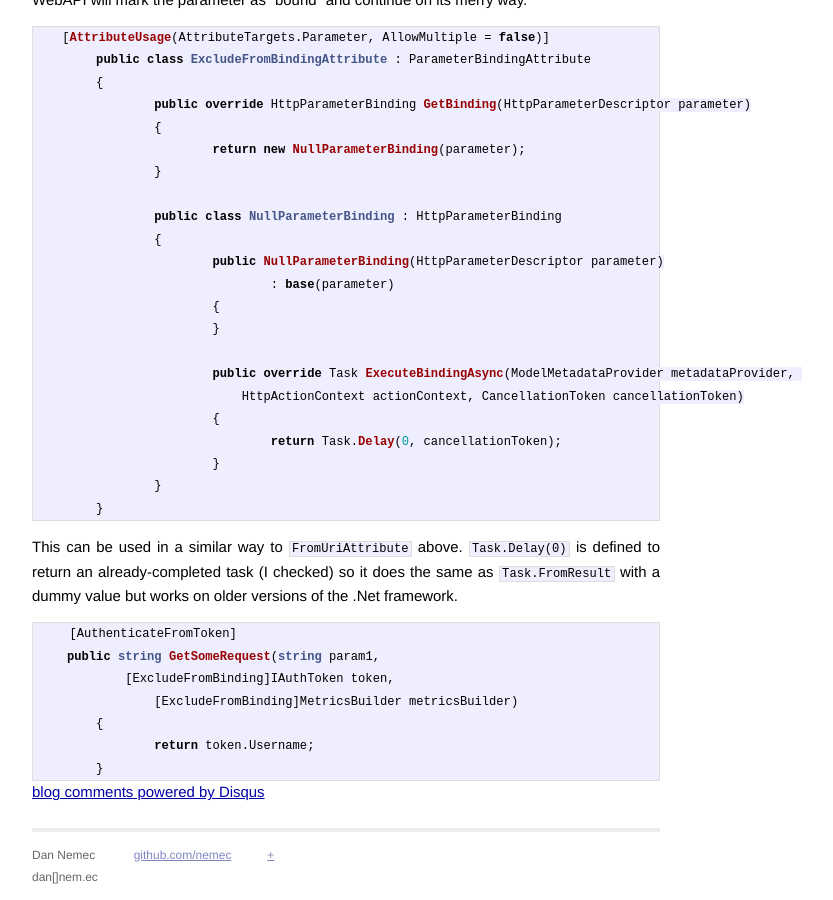
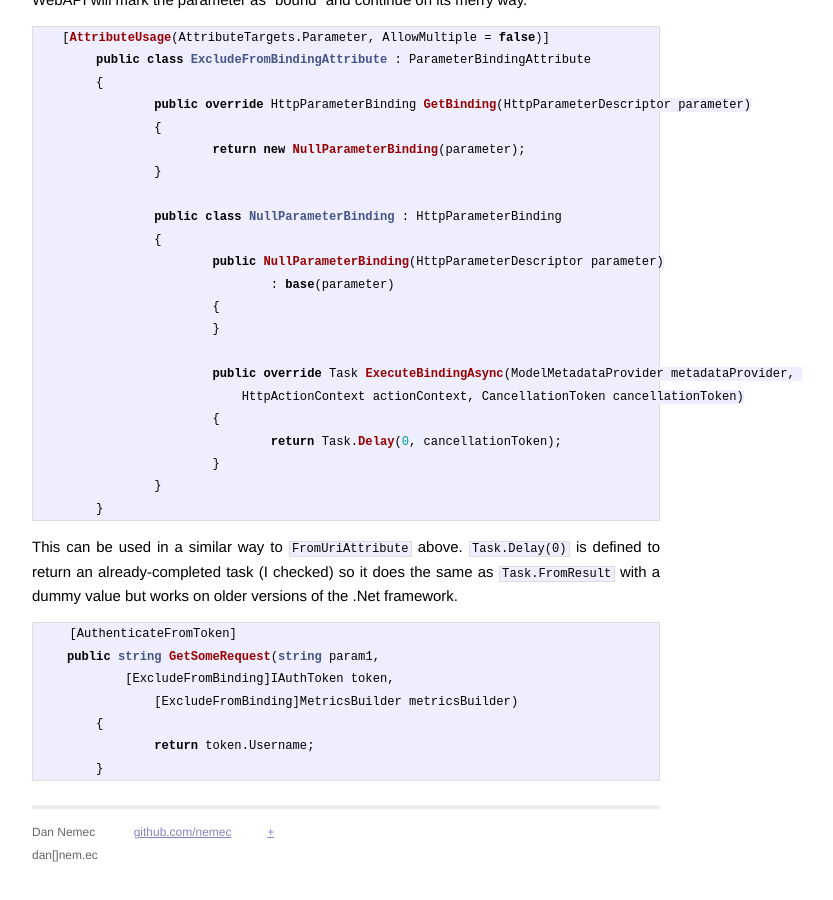
Before and after one commit to nemec/nemec.github.io, a Jekyll site: the page built from _posts/2014-10-23-exclude-parameter-binding.md, in a window 1280 px wide and 900 px high, scrolled down 1209 px. Shown: the whole window, without its empty margins (294-1127 px from the left). Built offline with Jekyll 4.4.1, drawn with Linux system fonts in a browser that asks for light colours; Markdown is read by kramdown in place of the engine named in the settings; comment, search, counter and statistics services are not loaded; after the commit the page ends 2087 px from its top, so only the background shows below that; some of the changed lines change nothing that is shown.

Commit message:
Remove extra Disqus code

```diff
--- a/_layouts/post.html
+++ b/_layouts/post.html
@@ -30,9 +30,9 @@
 <div id="disqus_thread" class="comments"></div>
 <script type="text/javascript">
 /* * * CONFIGURATION VARIABLES: EDIT BEFORE PASTING INTO YOUR WEBPAGE * * */
-var disqus_shortname = 'nemec'; // required: replace example with your forum shortname
-                  var disqus_identifier = '{{ page.url }}';
-      var disqus_url = 'http://blog.nem.ec{{ page.url }}';
+	var disqus_shortname = 'nemec'; // required: replace example with your forum shortname
+	var disqus_identifier = '{{ page.url }}';
+    var disqus_url = 'http://blog.nem.ec{{ page.url }}';
 
 /* * * DON'T EDIT BELOW THIS LINE * * */
 (function() {
@@ -41,22 +41,4 @@
   (document.getElementsByTagName('head')[0] || document.getElementsByTagName('body')[0]).appendChild(dsq);
 })();
 </script>
-<noscript>Please enable JavaScript to view the <a href="http://disqus.com/?ref_noscript">comments powered by Disqus.</a></noscript>
-<a href="http://disqus.com" class="dsq-brlink">blog comments powered by <span class="logo-disqus">Disqus</span></a>
-
-
-
-<script type="text/javascript">
-    /* * * CONFIGURATION VARIABLES: EDIT BEFORE PASTING INTO YOUR WEBPAGE * * */
-    var disqus_shortname = 'nemec'; // required: replace example with your forum shortname
-                var disqus_identifier = '{{ page.url }}';
-    var disqus_url = 'http://blog.nem.ec{{ page.url }}';
-
-    /* * * DON'T EDIT BELOW THIS LINE * * */
-    (function () {
-      var s = document.createElement('script'); s.async = true;
-      s.type = 'text/javascript';
-      s.src = 'http://' + disqus_shortname + '.disqus.com/count.js';
-      (document.getElementsByTagName('HEAD')[0] || document.getElementsByTagName('BODY')[0]).appendChild(s);
-    }());
-  </script>
+<noscript>JavaScript is required to view comments from the Disqus platform.</a></noscript>
```
